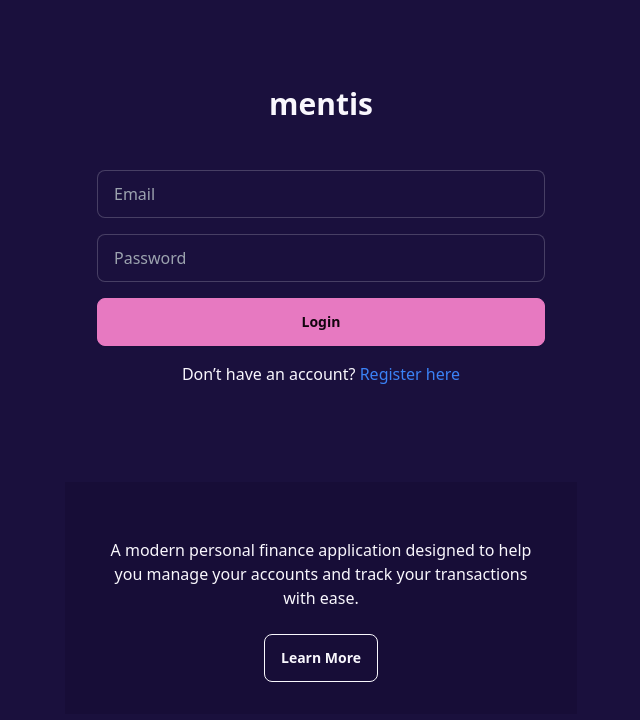
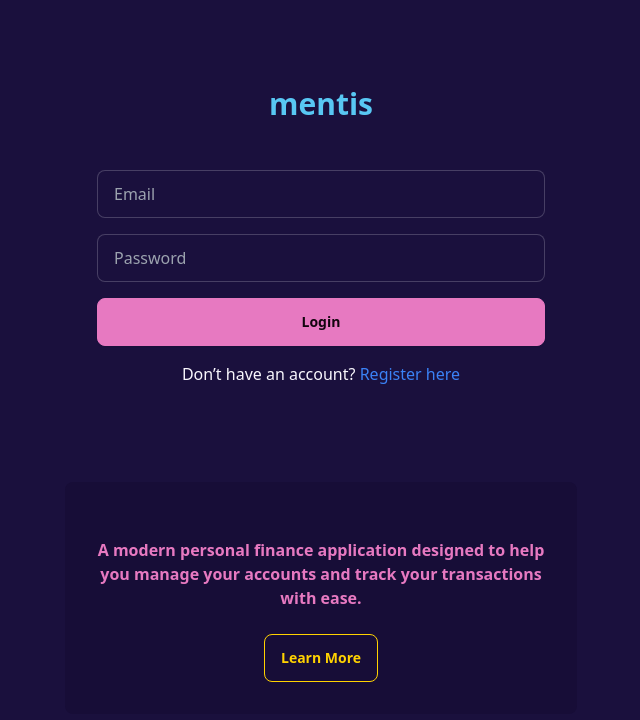
Before and after one commit to felixoakz/mentis_client, a React (Vite) app: page /login in a window 1280 px wide. Shown: the top 720 px of the page, without its empty margins (319-959 px from the left). Built offline with nearby package versions, Linux system fonts and the light colour scheme.

Commit message:
adds some adjusts

```diff
--- a/src/components/Layout.jsx
+++ b/src/components/Layout.jsx
@@ -1,6 +1,7 @@
 import React, { useEffect } from "react";
 
 const Layout = ({ children }) => {
+
   useEffect(() => {
     const applyTheme = () => {
       const theme = localStorage.getItem("theme") || "synthwave";
--- a/src/screens/LoginScreen.jsx
+++ b/src/screens/LoginScreen.jsx
@@ -22,9 +22,7 @@ export default function LoginScreen() {
     <Layout>
       <div className="flex flex-col items-center">
 
-
-
-        <h1 className="text-3xl font-bold mb-12">mentis</h1>
+        <h1 className="text-3xl text-secondary font-bold mb-12">mentis</h1>
 
         <form
           onSubmit={handleSubmit(proceedLogin)}
@@ -59,13 +57,13 @@ export default function LoginScreen() {
 
         </form>
 
-        <div className="hero bg-base-200 p-4 mt-24">
+        <div className="hero bg-base-200 p-4 mt-24 rounded-lg">
           <div className="hero-content text-center">
             <div className="max-w-md">
-              <p className="py-6">
+              <p className="font-bold text-primary py-6">
                 A modern personal finance application designed to help you manage your accounts and track your transactions with ease.
               </p>
-              <button className="btn btn-outline" onClick={() => navigate('/about')}>
+              <button className="btn btn-outline text-accent" onClick={() => navigate('/about')}>
                 Learn More
               </button>
             </div>
--- a/src/screens/RegisterScreen.jsx
+++ b/src/screens/RegisterScreen.jsx
@@ -28,7 +28,7 @@ export default function Register() {
     <Layout>
       <div className="flex flex-col items-center">
 
-        <h1 className="text-3xl font-bold mb-12">mentis</h1>
+        <h1 className="text-3xl text-secondary font-bold mb-12">mentis</h1>
 
         <form
           onSubmit={handleSubmit(proceedRegister, displayValidationErrors)}
```
